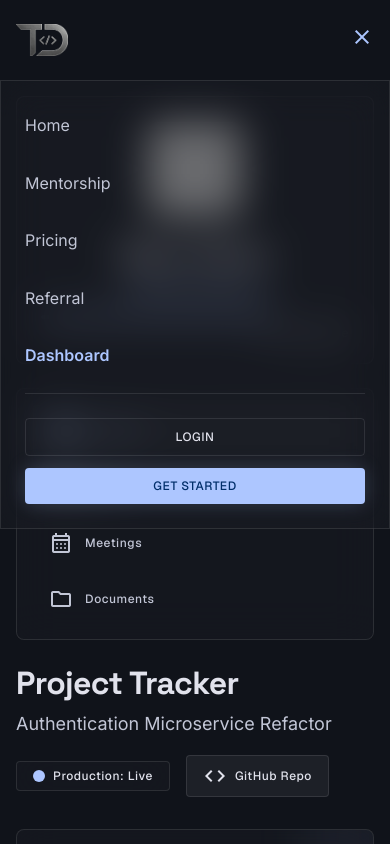
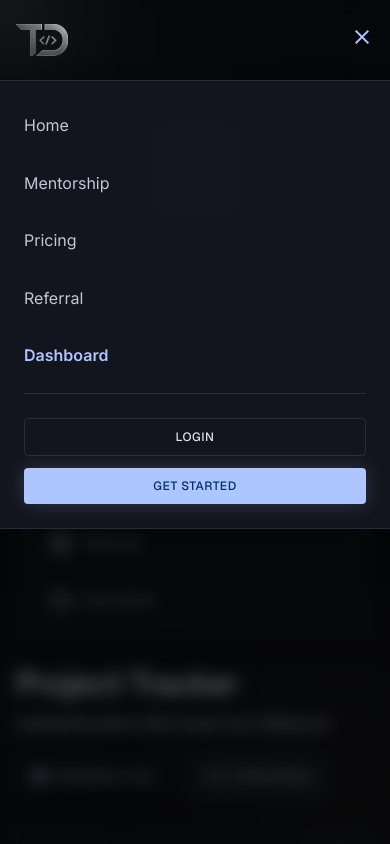
Before and after one commit to SuyashChavanOfficial/Tech-Decoder, a React (Vite) app in the folder client/: page /dashboard in a window 390 px wide. Both pictures are taken after a click on the button "menu". Shown: the top 844 px of the page. Built offline with nearby package versions, Linux system fonts and the light colour scheme; no server answers; grey boxes are pictures that could not be loaded.

Commit message:
feat: add global mouse glow effect, Framer Motion page transitions, and improved modal/mobile drawer animations

```diff
--- a/client/src/App.jsx
+++ b/client/src/App.jsx
@@ -1,9 +1,11 @@
 import React from 'react';
-import { BrowserRouter as Router, Routes, Route } from 'react-router-dom';
+import { BrowserRouter as Router, Routes, Route, useLocation } from 'react-router-dom';
+import { motion, AnimatePresence } from 'framer-motion';
 import { AuthProvider } from './context/AuthContext';
 import ScrollToTop from './components/ScrollToTop';
 import Navbar from './components/Navbar';
 import Footer from './components/Footer';
+import MouseGlow from './components/MouseGlow';
 
 import { useAuth } from './context/AuthContext';
 
@@ -16,8 +18,24 @@ import Contact from './pages/Contact';
 import Dashboard from './pages/Dashboard';
 import Login from './pages/Login';
 
+// A premium page transition wrapper that feels like the content is "spreading out"
+const PageTransition = ({ children }) => {
+  return (
+    <motion.div
+      initial={{ opacity: 0, y: 20, scale: 0.98 }}
+      animate={{ opacity: 1, y: 0, scale: 1 }}
+      exit={{ opacity: 0, y: -20, scale: 0.98 }}
+      transition={{ duration: 0.5, ease: [0.16, 1, 0.3, 1] }}
+      className="flex-grow flex flex-col w-full"
+    >
+      {children}
+    </motion.div>
+  );
+};
+
 function AppContent() {
   const { loading } = useAuth();
+  const location = useLocation();
 
   if (loading) {
     return (
@@ -32,24 +50,28 @@ function AppContent() {
   }
 
   return (
-    <div className="antialiased min-h-screen flex flex-col bg-background text-on-surface font-sans selection:bg-primary-container selection:text-on-primary-container relative">
+    <div className="antialiased min-h-screen flex flex-col text-on-surface font-sans selection:bg-primary-container selection:text-on-primary-container relative">
       {/* Ambient background light leaks */}
       <div className="fixed inset-0 pointer-events-none overflow-hidden z-[-1]">
         <div className="absolute top-[-20%] left-[-10%] w-[50%] h-[50%] bg-primary/5 rounded-full blur-[120px]" />
         <div className="absolute bottom-[-20%] right-[-10%] w-[40%] h-[40%] bg-tertiary-container/5 rounded-full blur-[100px]" />
       </div>
 
+      <MouseGlow />
+
       <Navbar />
 
-      <Routes>
-        <Route path="/" element={<Home />} />
-        <Route path="/about" element={<About />} />
-        <Route path="/pricing" element={<Pricing />} />
-        <Route path="/referral" element={<Referral />} />
-        <Route path="/contact" element={<Contact />} />
-        <Route path="/dashboard" element={<Dashboard />} />
-        <Route path="/login" element={<Login />} />
-      </Routes>
+      <AnimatePresence mode="wait">
+        <Routes location={location} key={location.pathname}>
+          <Route path="/" element={<PageTransition><Home /></PageTransition>} />
+          <Route path="/about" element={<PageTransition><About /></PageTransition>} />
+          <Route path="/pricing" element={<PageTransition><Pricing /></PageTransition>} />
+          <Route path="/referral" element={<PageTransition><Referral /></PageTransition>} />
+          <Route path="/contact" element={<PageTransition><Contact /></PageTransition>} />
+          <Route path="/dashboard" element={<PageTransition><Dashboard /></PageTransition>} />
+          <Route path="/login" element={<PageTransition><Login /></PageTransition>} />
+        </Routes>
+      </AnimatePresence>
 
       <Footer />
     </div>
--- a/client/src/components/Modal.jsx
+++ b/client/src/components/Modal.jsx
@@ -32,7 +32,7 @@ export default function Modal({ isOpen, onClose, type = 'alert', title, message,
     }
   }, [isOpen, user]);
 
-  if (!isOpen) return null;
+
 
   const handleSubmit = (e) => {
     e.preventDefault();
@@ -62,15 +62,30 @@ export default function Modal({ isOpen, onClose, type = 'alert', title, message,
   };
 
   return (
-    <div className="fixed inset-0 z-[100] flex items-center justify-center p-4">
+    <div
+      className="fixed inset-0 z-[100] flex items-center justify-center p-4"
+      style={{
+        pointerEvents: isOpen ? 'auto' : 'none'
+      }}
+    >
       {/* Backdrop */}
-      <div
+      <motion.div
+        animate={{ opacity: isOpen ? 1 : 0 }}
+        transition={{ duration: 0.3 }}
         className="absolute inset-0 bg-black/60 backdrop-blur-sm"
         onClick={onClose}
       />
 
       {/* Modal Card */}
-      <div className="relative glass-panel w-full max-w-md p-8 rounded-xl shadow-2xl z-10 border border-white/10 animate-in fade-in zoom-in duration-200">
+      <motion.div
+        animate={{
+          opacity: isOpen ? 1 : 0,
+          scale: isOpen ? 1 : 0.95,
+          y: isOpen ? 0 : 15
+        }}
+        transition={{ duration: 0.45, ease: [0.16, 1, 0.3, 1] }}
+        className="relative glass-panel w-full max-w-md p-8 rounded-xl shadow-2xl z-10 border border-white/10"
+      >
         <button
           onClick={onClose}
           className="absolute top-4 right-4 text-on-surface-variant hover:text-on-surface transition-colors"
@@ -225,7 +240,7 @@ export default function Modal({ isOpen, onClose, type = 'alert', title, message,
             </div>
           </div>
         )}
-      </div>
+      </motion.div>
     </div>
   );
 }
--- /dev/null
+++ b/client/src/components/MouseGlow.jsx
@@ -0,0 +1,87 @@
+import React, { useEffect, useRef } from 'react';
+
+export default function MouseGlow() {
+  const glowRef = useRef(null);
+
+  useEffect(() => {
+    const glow = glowRef.current;
+    if (!glow) return;
+
+    let mouseX = 0;
+    let mouseY = 0;
+    let currentX = 0;
+    let currentY = 0;
+
+    let targetWidth = 300; // base width
+    let currentWidth = 300;
+    let isVisible = false;
+
+    const handleMouseMove = (e) => {
+      mouseX = e.clientX;
+      mouseY = e.clientY;
+      isVisible = true;
+    };
+
+    const handleMouseLeave = () => {
+      isVisible = false;
+    };
+
+    window.addEventListener('mousemove', handleMouseMove);
+    document.addEventListener('mouseleave', handleMouseLeave);
+
+    // Animation loop for smooth easing (lag/trail) and sizing
+    let animationFrameId;
+    const updateGlow = () => {
+      // Smooth position interpolation (lerp) - extremely tight follow to remove perceived lag
+      currentX += (mouseX - currentX) * 0.45;
+      currentY += (mouseY - currentY) * 0.45;
+
+      // Distance between cursor and lagging glow is our speed metric!
+      const dx = mouseX - currentX;
+      const dy = mouseY - currentY;
+      const distance = Math.sqrt(dx * dx + dy * dy);
+
+      // Map speed directly to target width (higher multiplier because lag distance is smaller)
+      targetWidth = 300 + Math.min(distance * 9.0, 250);
+
+      // Smooth width interpolation (lerp) - faster response
+      currentWidth += (targetWidth - currentWidth) * 0.20;
+
+      if (glow) {
+        glow.style.left = `${currentX}px`;
+        glow.style.top = `${currentY}px`;
+        glow.style.width = `${currentWidth}px`;
+        glow.style.height = `${currentWidth}px`;
+        glow.style.opacity = isVisible ? '1' : '0';
+      }
+
+      animationFrameId = requestAnimationFrame(updateGlow);
+    };
+
+    // Start the animation loop
+    updateGlow();
+
+    return () => {
+      window.removeEventListener('mousemove', handleMouseMove);
+      document.removeEventListener('mouseleave', handleMouseLeave);
+      cancelAnimationFrame(animationFrameId);
+    };
+  }, []);
+
+  return (
+    <div className="fixed inset-0 pointer-events-none overflow-hidden z-[-1] select-none">
+      <div
+        ref={glowRef}
+        className="absolute pointer-events-none rounded-full opacity-0"
+        style={{
+          width: '300px',
+          height: '300px',
+          background: 'radial-gradient(circle, rgba(225, 235, 255, 0.16) 0%, rgba(225, 235, 255, 0.04) 45%, transparent 70%)',
+          transform: 'translate3d(-50%, -50%, 0)',
+          transition: 'opacity 0.5s ease',
+          willChange: 'left, top, width, height',
+        }}
+      />
+    </div>
+  );
+}
--- a/client/src/components/Navbar.jsx
+++ b/client/src/components/Navbar.jsx
@@ -1,5 +1,6 @@
 import React, { useState, useEffect } from 'react';
 import { Link, NavLink, useNavigate, useLocation } from 'react-router-dom';
+import { motion, AnimatePresence } from 'framer-motion';
 import { useAuth } from '../context/AuthContext';
 import Modal from './Modal';
 import logo from '../assets/logo.png';
@@ -64,6 +65,20 @@ export default function Navbar() {
 
   return (
     <>
+      {/* Mobile Drawer Backdrop Overlay */}
+      <AnimatePresence>
+        {mobileMenuOpen && (
+          <motion.div
+            initial={{ opacity: 0 }}
+            animate={{ opacity: 1 }}
+            exit={{ opacity: 0 }}
+            transition={{ duration: 0.3 }}
+            className="fixed inset-0 bg-black/60 backdrop-blur-sm z-40 md:hidden"
+            onClick={() => setMobileMenuOpen(false)}
+          />
+        )}
+      </AnimatePresence>
+
       <nav className={`fixed top-0 w-full z-50 transition-all duration-300 ${scrolled ? 'nav-scrolled' : 'bg-transparent border-transparent'}`}>
         <div className="max-w-container-max mx-auto px-margin-mobile md:px-margin-desktop flex justify-between items-center h-20">
           {/* Logo */}
@@ -168,8 +183,15 @@ export default function Navbar() {
         </div>
 
         {/* Mobile Navigation Drawer */}
-        {mobileMenuOpen && (
-          <div className="md:hidden glass-panel border-t border-white/10 w-full absolute top-20 left-0 p-6 flex flex-col space-y-4 animate-in slide-in-from-top duration-300">
+        <AnimatePresence>
+          {mobileMenuOpen && (
+            <motion.div
+              initial={{ opacity: 0, height: 0 }}
+              animate={{ opacity: 1, height: 'auto' }}
+              exit={{ opacity: 0, height: 0 }}
+              transition={{ duration: 0.4, ease: [0.16, 1, 0.3, 1] }}
+              className="md:hidden bg-[#13161e]/98 border-t border-b border-white/10 w-full absolute top-20 left-0 p-6 flex flex-col space-y-4 shadow-2xl overflow-hidden origin-top z-50"
+            >
             <NavLink
               to="/"
               className={({ isActive }) =>
@@ -245,8 +267,9 @@ export default function Navbar() {
                 </>
               )}
             </div>
-          </div>
-        )}
+            </motion.div>
+          )}
+        </AnimatePresence>
       </nav>
 
       {/* Free Consultation Modal */}
--- a/client/src/index.css
+++ b/client/src/index.css
@@ -36,9 +36,9 @@
   --color-surface: #10131a;
   --color-surface-dim: #10131a;
   --color-surface-bright: #363941;
-  --color-surface-container-lowest: #0b0e15;
-  --color-surface-container-low: #191b23;
-  --color-surface-container: #1d2027;
+  --color-surface-container-lowest: rgba(11, 14, 21, 0.6);
+  --color-surface-container-low: rgba(25, 27, 35, 0.7);
+  --color-surface-container: rgba(29, 32, 39, 0.75);
   --color-surface-container-high: #272a31;
   --color-surface-container-highest: #32353c;
   --color-on-surface: #e1e2ec;
@@ -140,19 +140,28 @@ body {
 }
 
 .glass-panel {
-  background: rgba(29, 32, 39, 0.4); /* surface-container */
-  backdrop-filter: blur(20px);
-  -webkit-backdrop-filter: blur(20px);
-  border: 1px solid rgba(255, 255, 255, 0.1);
+  background: rgba(18, 22, 30, 0.55);
+  backdrop-filter: blur(16px) saturate(140%);
+  -webkit-backdrop-filter: blur(16px) saturate(140%);
+  border: 1px solid rgba(255, 255, 255, 0.08);
+  box-shadow: 0 8px 32px 0 rgba(0, 0, 0, 0.37);
+  transition: all 0.3s ease;
+}
+.glass-panel:hover {
+  border-color: rgba(173, 198, 255, 0.25);
+  box-shadow: 0 8px 32px 0 rgba(173, 198, 255, 0.06);
 }
 
 .glass-card {
-  background: #0a0a0a;
-  border: 1px solid rgba(255, 255, 255, 0.1);
-  transition: border-color 0.3s ease;
+  background: rgba(10, 10, 10, 0.6);
+  backdrop-filter: blur(12px);
+  -webkit-backdrop-filter: blur(12px);
+  border: 1px solid rgba(255, 255, 255, 0.06);
+  transition: all 0.3s ease;
 }
 .glass-card:hover {
-  border-color: rgba(255, 255, 255, 0.2);
+  border-color: rgba(255, 255, 255, 0.15);
+  box-shadow: 0 4px 20px 0 rgba(0, 0, 0, 0.3);
 }
 
 .glow-button {
@@ -202,10 +211,11 @@ body {
 }
 
 .nav-scrolled {
-  background: rgba(0, 0, 0, 0.85);
-  backdrop-filter: blur(24px);
-  -webkit-backdrop-filter: blur(24px);
-  border-bottom: 1px solid rgba(255, 255, 255, 0.1);
+  background: rgba(16, 19, 26, 0.75);
+  backdrop-filter: blur(20px) saturate(120%);
+  -webkit-backdrop-filter: blur(20px) saturate(120%);
+  border-bottom: 1px solid rgba(255, 255, 255, 0.08);
+  box-shadow: 0 4px 30px rgba(0, 0, 0, 0.4);
   transition: all 0.3s ease;
 }
 
```
